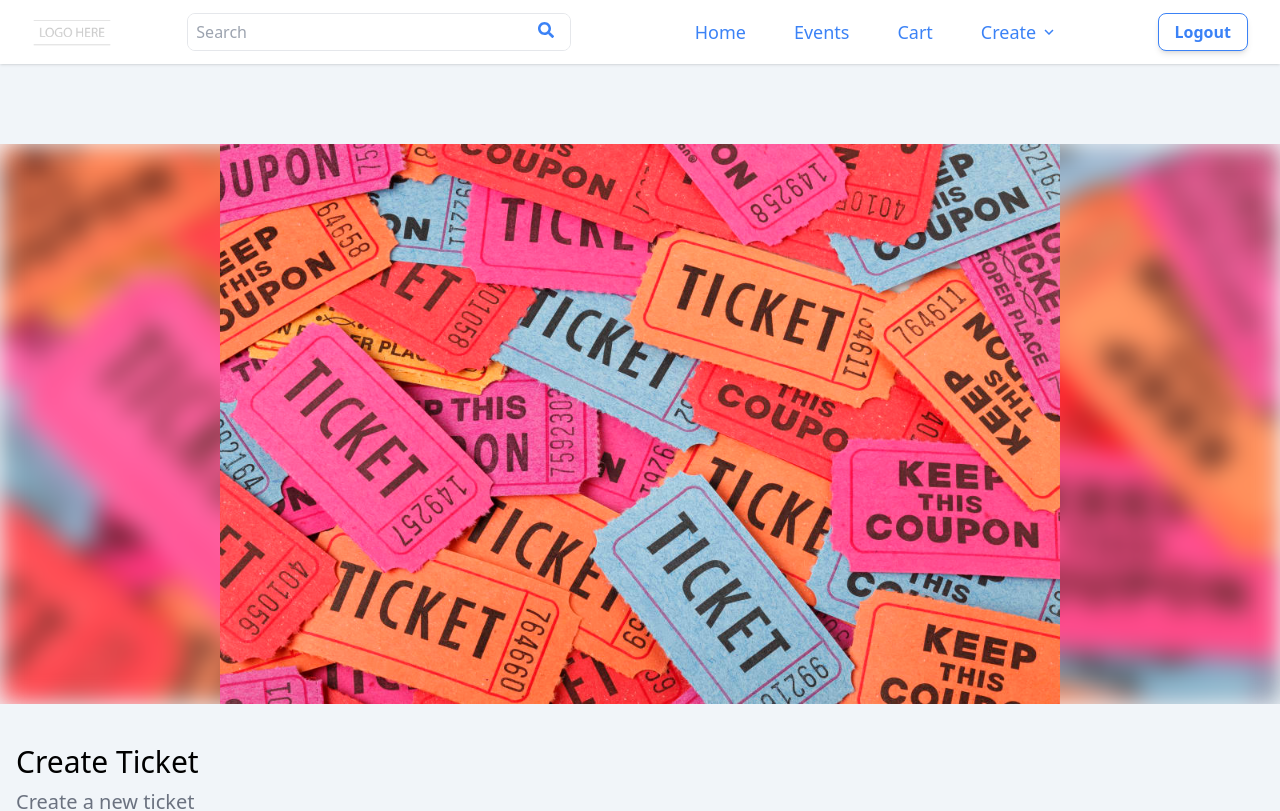
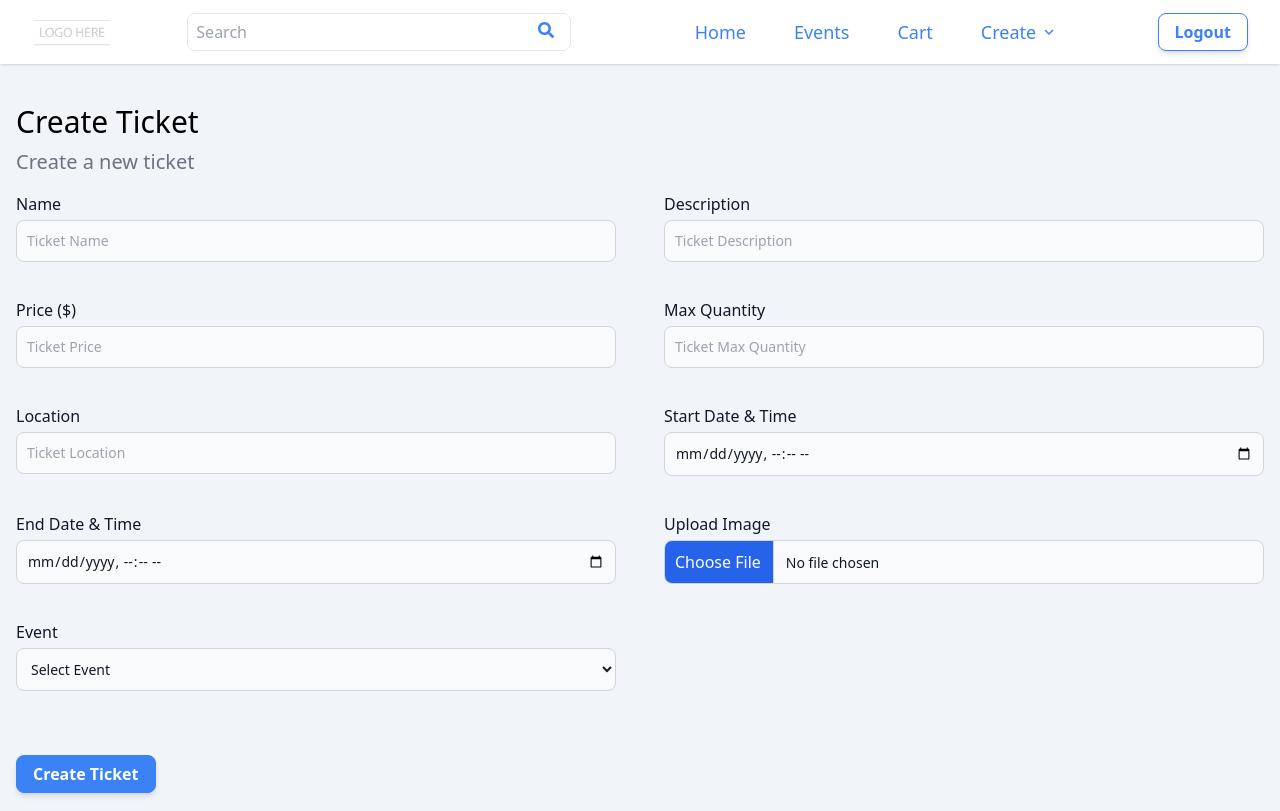
Before and after one commit to abbassays/event-brite, a Next.js app: page /admin/create-ticket in a window 1280 px wide. Shown: the top 811 px of the page. Built offline with nearby package versions, Linux system fonts and the light colour scheme.

Commit message:
ui fixes

```diff
--- a/components/UI/Navbar/Navbar.tsx
+++ b/components/UI/Navbar/Navbar.tsx
@@ -115,7 +115,7 @@ function Navbar() {
                 <Link href={item.link}>{item.name}</Link>
               </p>
             ))}
-            <AdminDropDown />
+            {isLoggedIn && <AdminDropDown />}
           </div>
 
           <div className=" lg:flex justify-between space-x-4 hidden ">
--- a/pages/admin/create-event.tsx
+++ b/pages/admin/create-event.tsx
@@ -2,17 +2,10 @@ import React from "react";
 
 import Layout from "../../components/UI/Layout";
 import EventForm from "../../components/AdminForms/EventForm";
-import ImageContainer from "../../components/UI/ImageContainer";
 
 const CreateEvent = () => {
   return (
     <Layout title="Create Event">
-      <div className="mt-10 lg:mt-20">
-        <ImageContainer
-          link="/images/event-placeholder.jpg"
-          alt="Create Event"
-        />
-      </div>
       <EventForm />
     </Layout>
   );
--- a/pages/admin/create-organiser.tsx
+++ b/pages/admin/create-organiser.tsx
@@ -2,18 +2,10 @@ import React from "react";
 
 import Layout from "../../components/UI/Layout";
 import OrganiserForm from "../../components/AdminForms/OrganiserForm";
-import ImageContainer from "../../components/UI/ImageContainer";
 
 const CreateEvent = () => {
   return (
     <Layout title="Create Organiser">
-      <div className="mt-10 lg:mt-20">
-        <ImageContainer
-          link="/images/organiser-placeholder.jpeg"
-          alt="Create Organiser"
-        />
-      </div>
-
       <OrganiserForm />
     </Layout>
   );
--- a/pages/admin/create-ticket.tsx
+++ b/pages/admin/create-ticket.tsx
@@ -2,17 +2,10 @@ import React from "react";
 
 import Layout from "../../components/UI/Layout";
 import TicketForm from "../../components/AdminForms/TicketForm";
-import ImageContainer from "../../components/UI/ImageContainer";
 
 const CreateEvent = () => {
   return (
     <Layout title="Create Ticket">
-      <div className="mt-10 lg:mt-20">
-        <ImageContainer
-          link="/images/ticket-placeholder.jpeg"
-          alt="Create Organiser"
-        />
-      </div>
       <TicketForm />
     </Layout>
   );
```
